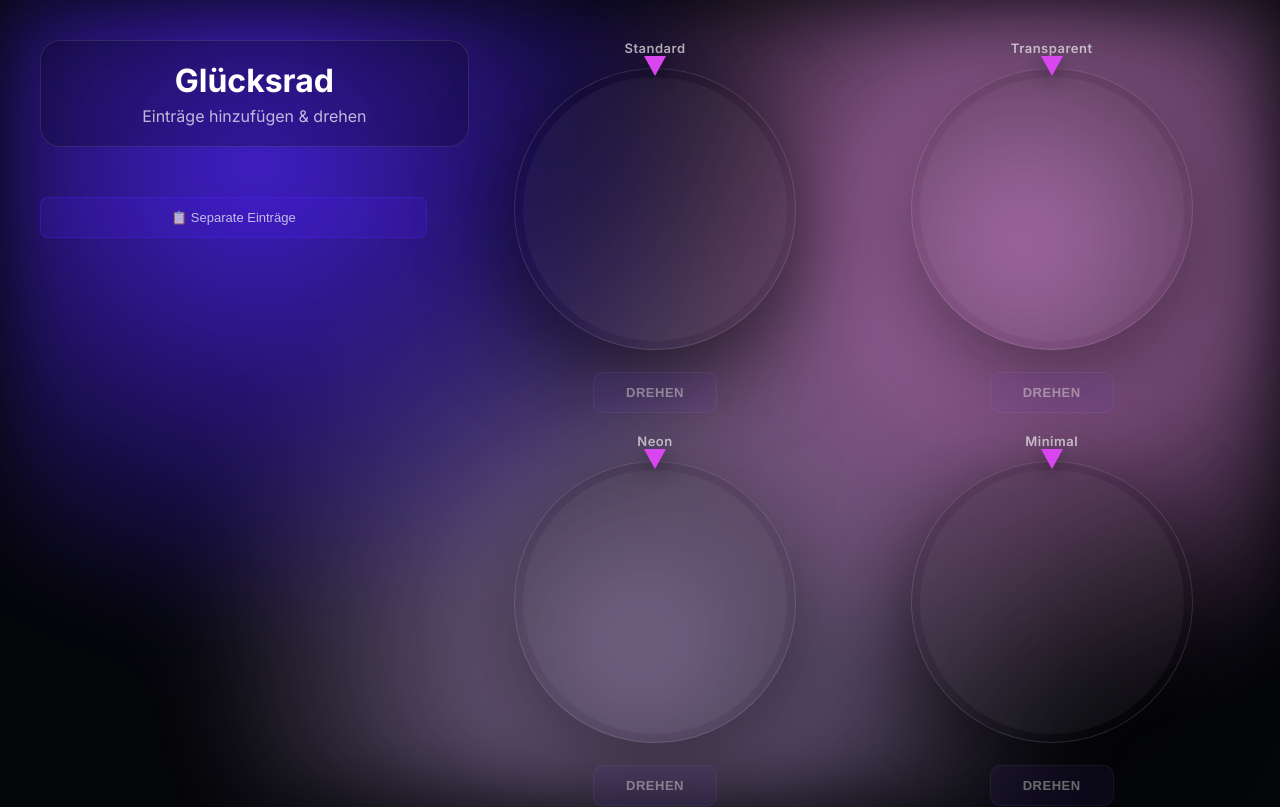
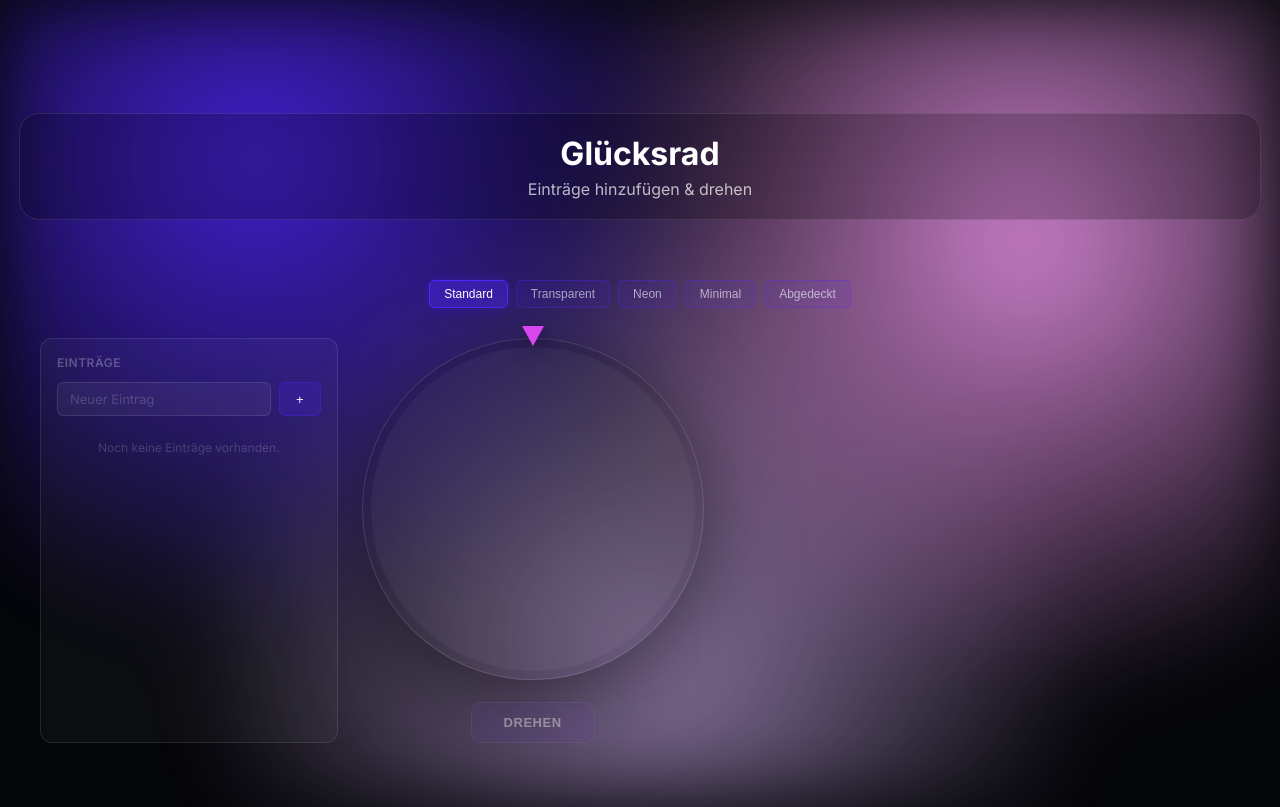
Before and after one commit to 0meppl/spinning-wheel, a React (Vite) app: page / in a window 1280 px wide. Shown: the top 807 px of the page. Built offline with nearby package versions, Linux system fonts and the light colour scheme.

Commit message:
Redesign: single wheel with mode switcher, separate entries per mode

```diff
--- a/src/App.jsx
+++ b/src/App.jsx
@@ -4,28 +4,15 @@ import Grainient from "./Grainient";
 import { useState } from "react";
 
 export default function App() {
-  const [sharedEntries, setSharedEntries] = useState(false);
+  const [mode, setMode] = useState("standard");
   const [winners, setWinners] = useState({});
-  const [input, setInput] = useState("");
-  const [globalEntries, setGlobalEntries] = useState([]);
   const modes = ["standard", "transparent", "neon", "minimal", "abgedeckt"];
 
-  const updateWinner = (mode, winner) => {
+  const updateWinner = (winner) => {
     setWinners((prev) => ({
       ...prev,
       [mode]: winner,
     }));
-  };
-
-  const addEntry = () => {
-    const value = input.trim();
-    if (!value) return;
-    setGlobalEntries((prev) => [...prev, value]);
-    setInput("");
-  };
-
-  const removeEntry = (index) => {
-    setGlobalEntries((prev) => prev.filter((_, i) => i !== index));
   };
 
   return (
@@ -48,10 +35,8 @@ export default function App() {
       </div>
 
       {/* CONTENT */}
-      <div className="layout">
-
-        {/* LEFT - CONTROLS */}
-        <div className="left">
+      <div className="container">
+        {/* TITLE */}
         <MagicBento
           enableSpotlight
           enableBorderGlow
@@ -62,80 +47,46 @@ export default function App() {
           <div className="subtitle">Einträge hinzufügen & drehen</div>
         </MagicBento>
 
-          {/* SHARE TOGGLE */}
+        {/* MODE BUTTONS */}
+        <div className="modeButtons">
+          {modes.map((m) => (
             <button
-            className={`shareToggle ${sharedEntries ? "active" : ""}`}
-            onClick={() => setSharedEntries(!sharedEntries)}
+              key={m}
+              className={`modeBtn ${mode === m ? "active" : ""}`}
+              onClick={() => setMode(m)}
             >
-            {sharedEntries ? "🔗 Einträge geteilt" : "📋 Separate Einträge"}
+              {m}
             </button>
-
-          {/* ENTRIES PANEL */}
-          {sharedEntries && (
-            <div className="entriesPanel">
-              <span className="panelLabel">Einträge (für alle Räder)</span>
-
-              <div className="inputRow">
-                <input
-                  value={input}
-                  onChange={(e) => setInput(e.target.value)}
-                  onKeyDown={(e) => e.key === "Enter" && addEntry()}
-                  placeholder="Neuer Eintrag"
-                />
-                <button onClick={addEntry}>+</button>
+          ))}
         </div>
 
-              {globalEntries.length === 0 ? (
-                <div className="empty">Noch keine Einträge vorhanden.</div>
-              ) : (
-                <ul className="list">
-                  {globalEntries.map((entry, i) => (
-                    <li className="item" key={`${entry}-${i}`}>
-                      <span className="itemText">{entry}</span>
-                      <button
-                        className="removeBtn"
-                        onClick={() => removeEntry(i)}
-                      >
-                        ×
-                      </button>
-                    </li>
-                  ))}
-                </ul>
-              )}
+        {/* MAIN LAYOUT */}
+        <div className="mainLayout">
+          {/* LEFT - ENTRIES */}
+          <div className="leftPanel">
+            <Glücksrad
+              mode={mode}
+              onWinner={updateWinner}
+            />
           </div>
-          )}
 
-          {/* WINNERS */}
+          {/* RIGHT - WINNERS */}
           {Object.keys(winners).length > 0 && (
-            <div className="winnersPanel">
-              <span className="panelLabel">🎯 Gewinner</span>
+            <div className="rightPanel">
+              <div className="winnersSection">
+                <h3>🎯 Gewinner</h3>
                 <div className="winnersList">
-                {modes.map((mode) => winners[mode] && (
-                  <div key={mode} className="winnerItem">
-                    <span className="modeTag">{mode}</span>
-                    <span className="winnerText">{winners[mode]}</span>
+                  {modes.map((m) => winners[m] && (
+                    <div key={m} className="winnerCard">
+                      <span className="modeTag">{m}</span>
+                      <span className="winnerText">{winners[m]}</span>
                     </div>
                   ))}
                 </div>
               </div>
+            </div>
           )}
         </div>
-
-        {/* RIGHT - WHEELS */}
-        <div className="right">
-          <div className="wheelsGrid">
-            {modes.map((mode) => (
-              <Glücksrad
-                key={mode}
-                mode={mode}
-                sharedEntries={sharedEntries}
-                globalEntries={globalEntries}
-                onWinner={(winner) => updateWinner(mode, winner)}
-              />
-            ))}
-          </div>
-        </div>
-
       </div>
     </div>
   );
--- a/src/components/Glücksrad.jsx
+++ b/src/components/Glücksrad.jsx
@@ -10,10 +10,10 @@ const MODE_COLORS = {
 };
 const REVEAL_COLORS = ["#5227ff","#7c3aed","#a855f7","#d946ef","#ec4899","#fb7185"];
 
-export default function Glücksrad({ mode = "standard", sharedEntries = false, globalEntries = [], onWinner }) {
+export default function Glücksrad({ mode = "standard", onWinner }) {
   const storageKey = `gluecksrad-${mode}`;
 
-  const [localEntries, setLocalEntries] = useState(() => {
+  const [entries, setEntries] = useState(() => {
     try {
       const saved = localStorage.getItem(storageKey);
       return saved ? JSON.parse(saved) : [];
@@ -22,16 +22,7 @@ export default function Glücksrad({ mode = "standard", sharedEntries = false, g
     }
   });
 
-  // Nutze globalEntries wenn geteilt, sonst lokalentries
-  const entries = sharedEntries ? globalEntries : localEntries;
-
-  // Speichere lokale Einträge
-  useEffect(() => {
-    if (!sharedEntries) {
-      try { localStorage.setItem(storageKey, JSON.stringify(localEntries)); } catch {}
-    }
-  }, [localEntries, sharedEntries, storageKey]);
-
+  const [input, setInput] = useState("");
   const [rotation, setRotation]   = useState(0);
   const [spinning, setSpinning]   = useState(false);
   const [winner, setWinner]       = useState(null);
@@ -39,6 +30,22 @@ export default function Glücksrad({ mode = "standard", sharedEntries = false, g
   const [revealed, setRevealed]   = useState(false);
 
   const canvasRef = useRef(null);
+
+  // Speichere Einträge
+  useEffect(() => {
+    try { localStorage.setItem(storageKey, JSON.stringify(entries)); } catch {}
+  }, [entries, storageKey]);
+
+  const addEntry = () => {
+    const value = input.trim();
+    if (!value) return;
+    setEntries((prev) => [...prev, value]);
+    setInput("");
+  };
+
+  const removeEntry = (index) => {
+    setEntries((prev) => prev.filter((_, i) => i !== index));
+  };
 
   const closeModal  = () => setModalOpen(false);
 
@@ -173,16 +180,49 @@ export default function Glücksrad({ mode = "standard", sharedEntries = false, g
   const dotColors = MODE_COLORS[mode] ?? MODE_COLORS.standard;
 
   return (
-    <div className="wheelContainer">
-      <div className="modeLabel">{mode}</div>
+    <div className="rad">
+      {/* LEFT - ENTRIES */}
+      <div className="entriesPanel">
+        <span className="panelLabel">Einträge</span>
 
+        <div className="inputRow">
+          <input
+            value={input}
+            onChange={(e) => setInput(e.target.value)}
+            onKeyDown={(e) => e.key === "Enter" && addEntry()}
+            placeholder="Neuer Eintrag"
+          />
+          <button onClick={addEntry}>+</button>
+        </div>
+
+        {entries.length === 0 ? (
+          <div className="empty">Noch keine Einträge vorhanden.</div>
+        ) : (
+          <ul className="list">
+            {entries.map((entry, i) => (
+              <li className="item" key={`${entry}-${i}`}>
+                <span className="dot" style={{ background: dotColors[i % dotColors.length] }} />
+                <span className="itemText">{entry}</span>
+                <button
+                  className="removeBtn"
+                  onClick={() => removeEntry(i)}
+                >
+                  ×
+                </button>
+              </li>
+            ))}
+          </ul>
+        )}
+      </div>
+
+      {/* CENTER - WHEEL */}
       <div className="wheelPanel">
         <div className="wheelWrapper">
           <div className="pointer" />
           <canvas
             ref={canvasRef}
-            width={280}
-            height={280}
+            width={340}
+            height={340}
             onClick={spin}
             className={spinning ? "" : "clickable"}
           />
@@ -197,6 +237,10 @@ export default function Glücksrad({ mode = "standard", sharedEntries = false, g
         </button>
       </div>
 
+      {/* RIGHT - EMPTY */}
+      <div className="rightPlaceholder"></div>
+
+      {/* MODAL */}
       {modalOpen && (
         <div className="modalOverlay" onClick={closeModal}>
           <div className="modalBox" onClick={(e) => e.stopPropagation()}>
--- a/src/index.css
+++ b/src/index.css
@@ -16,6 +16,72 @@ body {
   position: fixed;
   inset: 0;
   z-index: 0;
+}
+
+/* Layout */
+.container {
+  position: relative;
+  z-index: 2;
+  min-height: 100vh;
+  display: flex;
+  flex-direction: column;
+  justify-content: center;
+  align-items: center;
+  padding: 40px;
+  gap: 30px;
+}
+
+/* MODE BUTTONS */
+.modeButtons {
+  display: flex;
+  gap: 8px;
+  flex-wrap: wrap;
+  justify-content: center;
+}
+
+.modeBtn {
+  padding: 8px 16px;
+  background: rgba(82, 39, 255, 0.1);
+  border: 1px solid rgba(82, 39, 255, 0.3);
+  border-radius: 6px;
+  color: rgba(255, 255, 255, 0.6);
+  font-size: 12px;
+  font-weight: 500;
+  cursor: pointer;
+  transition: all 0.2s ease;
+  text-transform: capitalize;
+}
+
+.modeBtn:hover {
+  background: rgba(82, 39, 255, 0.2);
+  color: white;
+  border-color: rgba(82, 39, 255, 0.5);
+}
+
+.modeBtn.active {
+  background: rgba(82, 39, 255, 0.4);
+  border-color: rgb(82, 39, 255);
+  color: white;
+  box-shadow: 0 0 12px rgba(82, 39, 255, 0.3);
+}
+
+/* MAIN LAYOUT */
+.mainLayout {
+  display: grid;
+  grid-template-columns: 1fr 400px 1fr;
+  gap: 40px;
+  align-items: center;
+  width: 100%;
+  max-width: 1200px;
+}
+
+.leftPanel,
+.rightPanel {
+  width: 100%;
+}
+
+.rightPlaceholder {
+  width: 100%;
 }
 
 /* Layout CENTER FIX */
```
Lines whose indentation alone changed are shown as unchanged.
